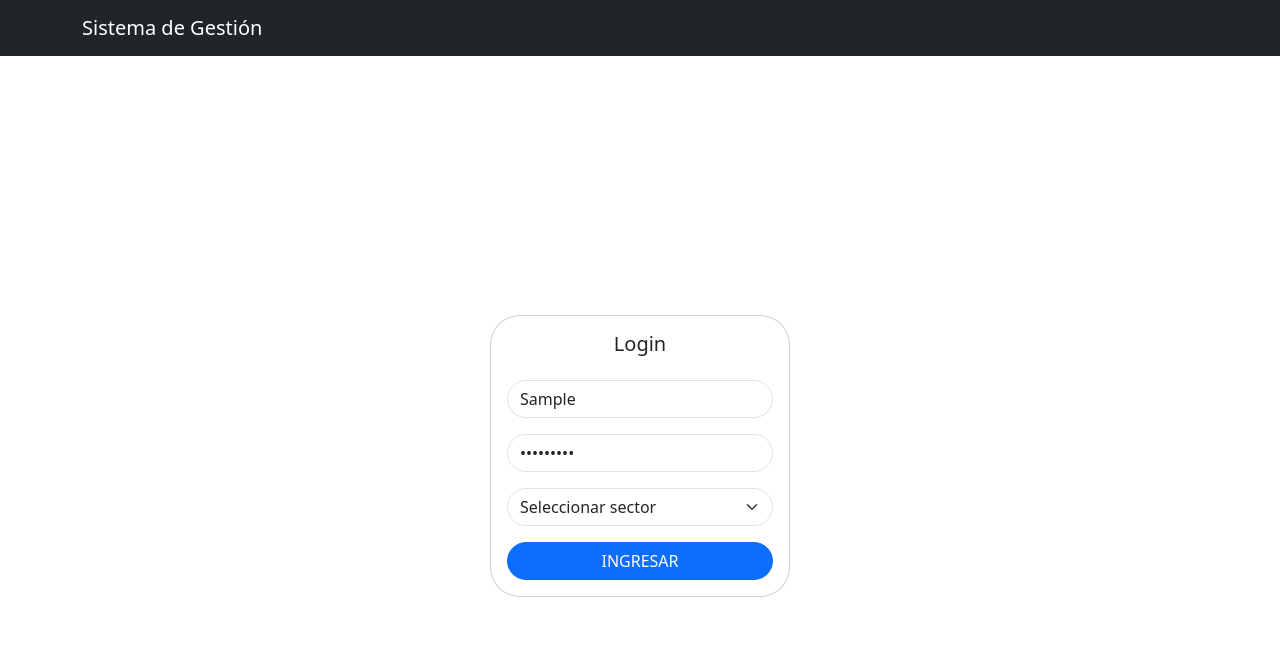
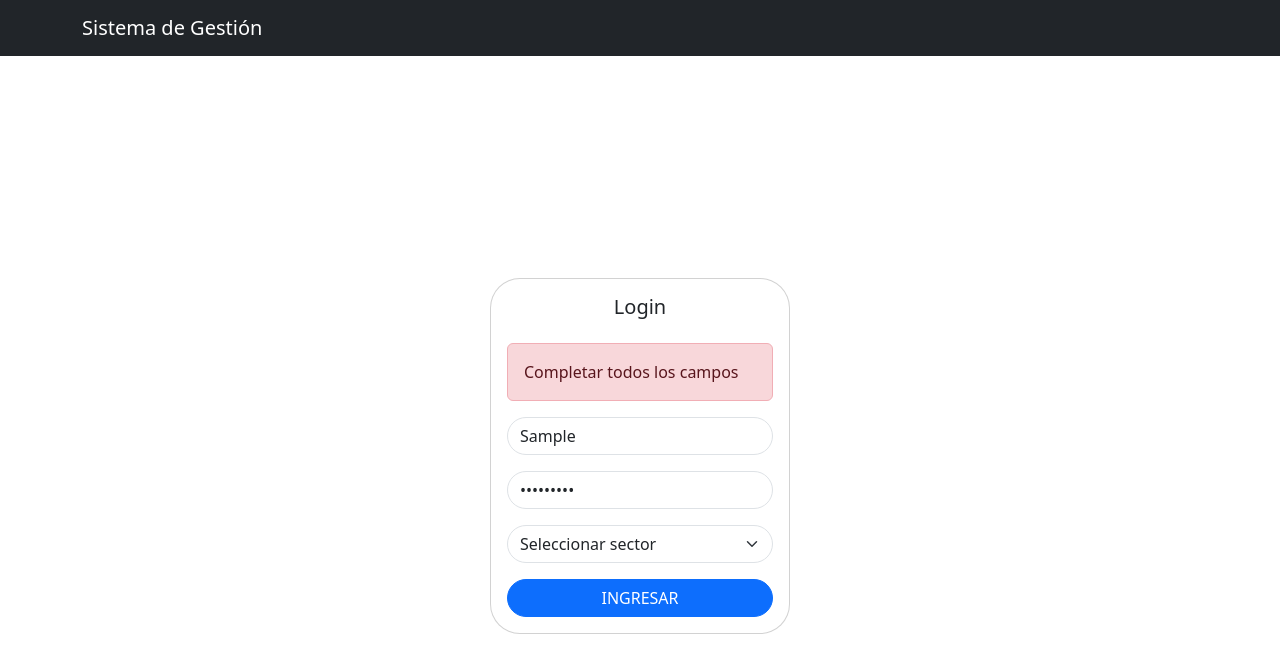
Before and after one commit to Grupo-7-PV/pv_tp_integrador_grupo7, a React (Vite) app: page /login in a window 1280 px wide. Both pictures are taken after typing "Sample", "Sample123" into the empty fields and a click on the button "INGRESAR". Shown: the top 672 px of the page. Built offline with nearby package versions, Linux system fonts and the light colour scheme.

Commit message:
Alter al login "completar campos"

```diff
--- a/src/views/Login.jsx
+++ b/src/views/Login.jsx
@@ -1,8 +1,11 @@
-import { Container, Card, Form, Button } from 'react-bootstrap';
+import { Container, Card, Form, Button, Alert } from 'react-bootstrap';
 import { useState } from 'react';
 import { useNavigate } from 'react-router-dom';
 import { login } from '../Services/authService.js';
 import { useAdmin } from '../hook/useAdmin.js';
+
+
+
 
 const Login = () => {
     const [usuario, setUsuario] = useState('');
@@ -10,8 +13,16 @@ const Login = () => {
     const [sector, setSector] = useState('');
     const { iniciarSesion } = useAdmin();
     const navigate = useNavigate();
+    const [error, setError] = useState("")
     const handleSubmit = async (e) => {
         e.preventDefault();
+
+        setError("");
+
+        if (!usuario || !password || !sector) {
+            setError("Completar todos los campos");
+            return;
+        }
 
         try {
             const perfil = await login(usuario, password, sector);
@@ -19,12 +30,13 @@ const Login = () => {
 
             console.log("Perfil del usuario:", perfil);
 
-            navigate('/clientes')//a completar en modulo B
+            navigate('/clientes')
 
 
         } catch (error) {
             console.error("Error al iniciar sesión:", error);
 
+            setError("Usuario o contraseña incorrectos");
         }
     };
 
@@ -37,6 +49,11 @@ const Login = () => {
                 <Card.Title className="text-center mb-4">
                     Login
                 </Card.Title>
+                {error && (
+                    <Alert variant="danger">
+                        {error}
+                    </Alert>
+                )}
                 <Form onSubmit={handleSubmit}>
                     <Form.Group className="mb-3">
                         <Form.Control type="text"
```
